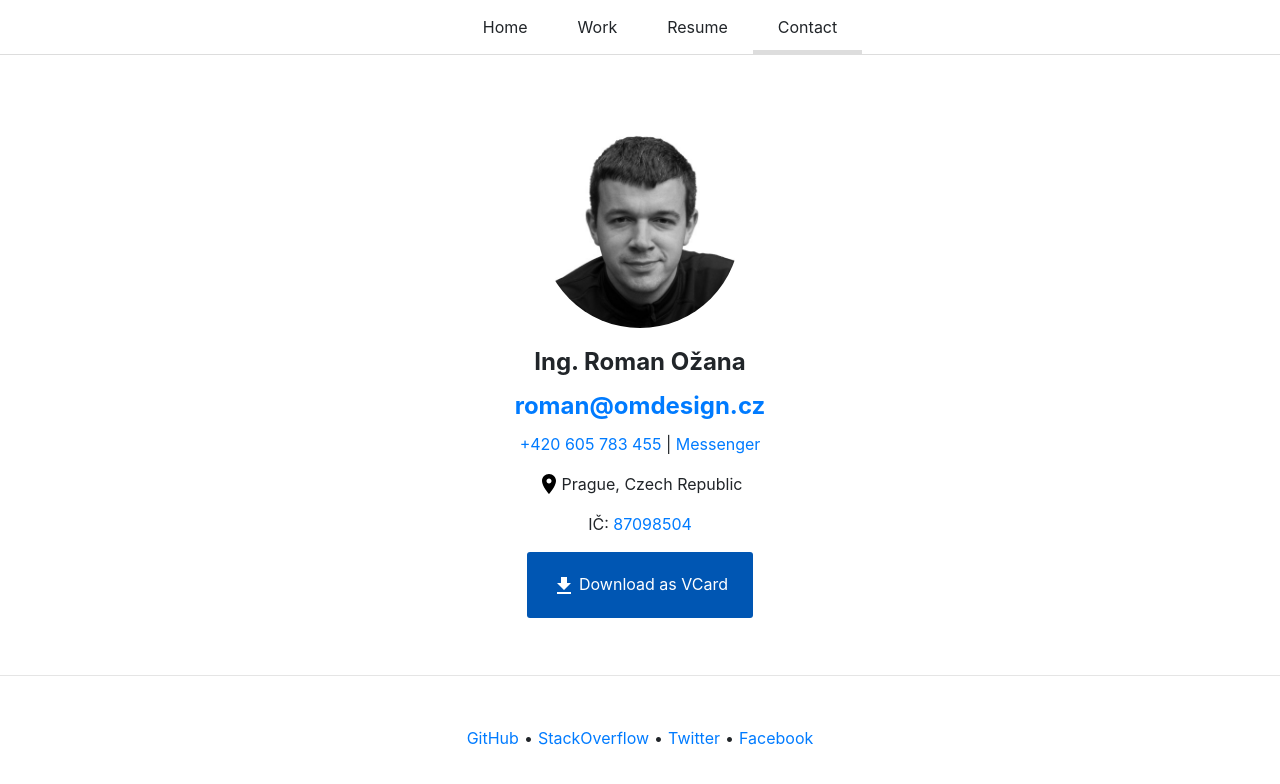
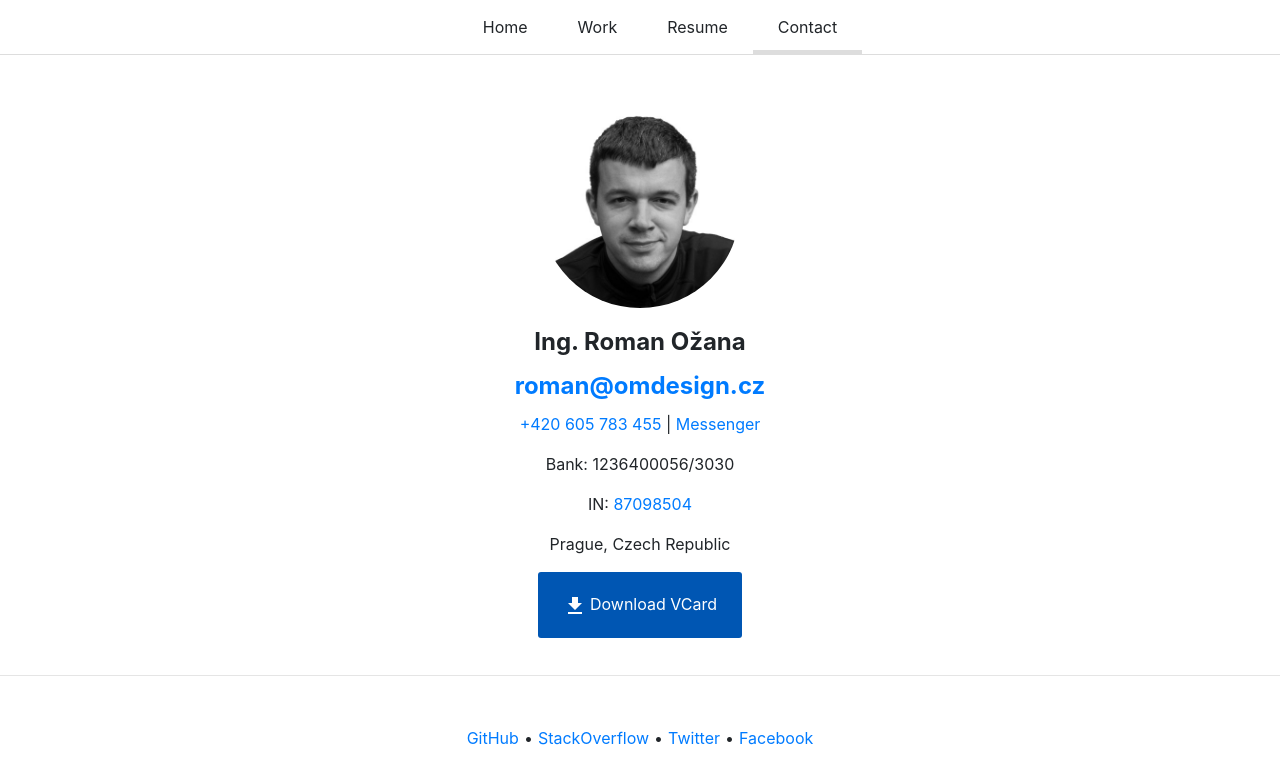
Before and after one commit to OzzyCzech/omdesign.cz, a Next.js app: page /contact in a window 1280 px wide. Shown: the top 784 px of the page. Built offline with nearby package versions, Linux system fonts and the light colour scheme.

Commit message:
Bank account to contact

```diff
--- a/pages/contact/index.js
+++ b/pages/contact/index.js
@@ -6,30 +6,26 @@ import contact from './contact.css'
 
 
 const ContactInformation = () =>
-		<section className="contact">
+		<section className="contact" itemType="http://schema.org/Person">
 
 			<a href="/me" title="Download image..." className="avatar"></a>
 
-			<h1>Ing. Roman Ožana</h1>
+			<h1 itemProp="name">Ing. Roman Ožana</h1>
 
-			<h1><a href="mailto:roman@omdesign.cz">roman@omdesign.cz</a></h1>
+			<h1><a href="mailto:roman@omdesign.cz" itemProp="email">roman@omdesign.cz</a></h1>
 
 			<p>
-				<a href="tel:+420605783455" itemprop="telephone">+420&nbsp;605&nbsp;783&nbsp;455</a> | <a href="http://m.me/roman.ozana">Messenger</a>
+				<a href="tel:+420605783455" itemProp="telephone">+420&nbsp;605&nbsp;783&nbsp;455</a> | <a href="http://m.me/roman.ozana" target="_blank">Messenger</a>
+			</p>
+
+			<p>Bank: 1236400056/3030</p>
+
+			<p>
+				IN: <a href="http://www.rzp.cz/cgi-bin/aps_cacheWEB.sh?VSS_SERV=ZVWSBJFND&Action=Search&ICO=87098504" title="Registration number" target="_blank">87098504</a>
 			</p>
 
 			<p>
-				<svg fill="#000000" height="24" viewBox="0 0 24 24" width="24" xmlns="http://www.w3.org/2000/svg">
-					<path d="M12 2C8.13 2 5 5.13 5 9c0 5.25 7 13 7 13s7-7.75 7-13c0-3.87-3.13-7-7-7zm0 9.5c-1.38 0-2.5-1.12-2.5-2.5s1.12-2.5 2.5-2.5 2.5 1.12 2.5 2.5-1.12 2.5-2.5 2.5z"/>
-					<path d="M0 0h24v24H0z" fill="none"/>
-				</svg>
-
-				Prague, Czech Republic
-			</p>
-
-			<p>
-				IČ: <a href="http://www.rzp.cz/cgi-bin/aps_cacheWEB.sh?VSS_SERV=ZVWSBJFND&Action=Search&ICO=87098504"
-				       title="Registration number" target="_blank">87098504</a>
+				<span itemProp="addressLocality">Prague</span>, <span itemProp="addressRegion">Czech Republic</span>
 			</p>
 
 			<a href="/vcf" className="download">
@@ -37,7 +33,7 @@ const ContactInformation = () =>
 					<path d="M19 9h-4V3H9v6H5l7 7 7-7zM5 18v2h14v-2H5z"/>
 					<path d="M0 0h24v24H0z" fill="none"/>
 				</svg>
-				Download as VCard
+				Download VCard
 			</a>
 
 		</section>;
```
Also changed, not shown: pages/index.css (+5 -3 lines), pages/index.js (+12 -1 lines).
